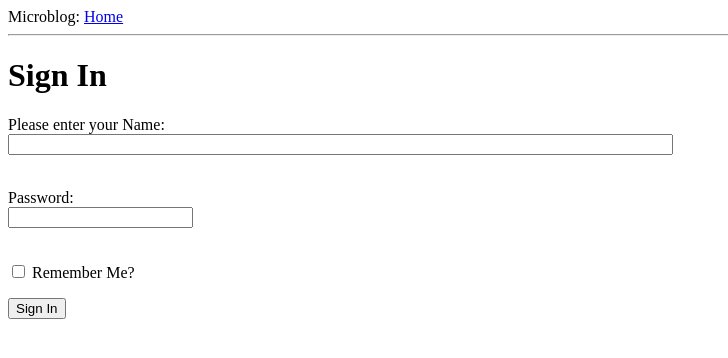
After one commit to shiyanlou/shiyanlou_cs31, a Flask app: page /login in a window 1280 px wide. The commit adds this page. Shown: the top 358 px of the page, without its empty margins (0-728 px from the left). Run offline with Flask 2, Linux system fonts and the light colour scheme.

Commit message:
the second lab

```diff
--- a/micblog/app/__init__.py
+++ b/micblog/app/__init__.py
@@ -1,3 +1,6 @@
 from flask import Flask
+
 app = Flask(__name__)
+app.config.from_object('config')
+
 from app import views
--- /dev/null
+++ b/micblog/app/forms.py
@@ -0,0 +1,8 @@
+from flask_wtf import Form
+from wtforms import TextField, BooleanField, PasswordField
+from wtforms.validators import Required
+
+class LoginForm(Form):
+	name = TextField('Name', validators=[Required()])
+	password = PasswordField('password', validators=[Required()])
+	remember_me = BooleanField('Remember_me', default=False)
--- a/micblog/app/templates/base.html
+++ b/micblog/app/templates/base.html
@@ -9,6 +9,15 @@
       <body>
         <div>Microblog: <a href="/index">Home</a></div>
         <hr>
+	{% with messages = get_flashed_messages() %}
+	{% if messages %}
+	<ul>
+	{% for message in messages %}
+	    <li>{{ message }} </li>
+	{% endfor %}
+	</ul>
+	{% endif %}
+	{% endwith %}
         {% block content %}{% endblock %}
       </body>
     </html>
--- /dev/null
+++ b/micblog/app/templates/login.html
@@ -0,0 +1,25 @@
+    <!-- extend from base layout -->
+    {% extends "base.html" %}
+
+    {% block content %}
+    <h1>Sign In</h1>
+    <form action="" method="post" name="login">
+        {{form.hidden_tag()}}
+        <p>
+            Please enter your Name:<br>
+            {{form.name(size=80)}}<br>
+	    {% for error in form.errors.name %}
+	    <span style="color: red;">[{{ error }}]</span>
+	    {% endfor %}<br>
+        </p>
+        <p>
+            Password:<br>
+            {{form.password}}<br>
+	    {% for error in form.errors.password %}
+	    <span style="color: red;">[{{ error }}]</span>
+	    {% endfor %}<br>
+        </p>
+        <p>{{form.remember_me}} Remember Me?</p>
+        <p><input type="submit" value="Sign In"></p>
+    </form>
+    {% endblock %}
--- a/micblog/app/views.py
+++ b/micblog/app/views.py
@@ -1,4 +1,5 @@
-from flask import render_template
+from flask import render_template, flash, redirect
+from forms import LoginForm
 from app import app
 
 @app.route('/')
@@ -19,3 +20,15 @@ def index():
 				title = 'Home',
 				user = user,
 				posts = posts)
+
+@app.route('/login', methods = ['GET', 'POST'])
+def login():
+	form = LoginForm()
+	if form.validate_on_submit():
+		flash('Login requested for Name:' + form.name.data)
+		flash('passwd:' + str(form.password.data))
+		flash('remember_me:' + str(form.remember_me.data))
+		return redirect('/index')
+	return render_template('login.html',
+				title = 'Sign In',
+				form = form)
--- /dev/null
+++ b/micblog/config.py
@@ -0,0 +1,2 @@
+CSRF_ENABLED = True
+SECRET_KEY = 'shi-yan-lou'
```
Also changed, not shown: 4 other files.
